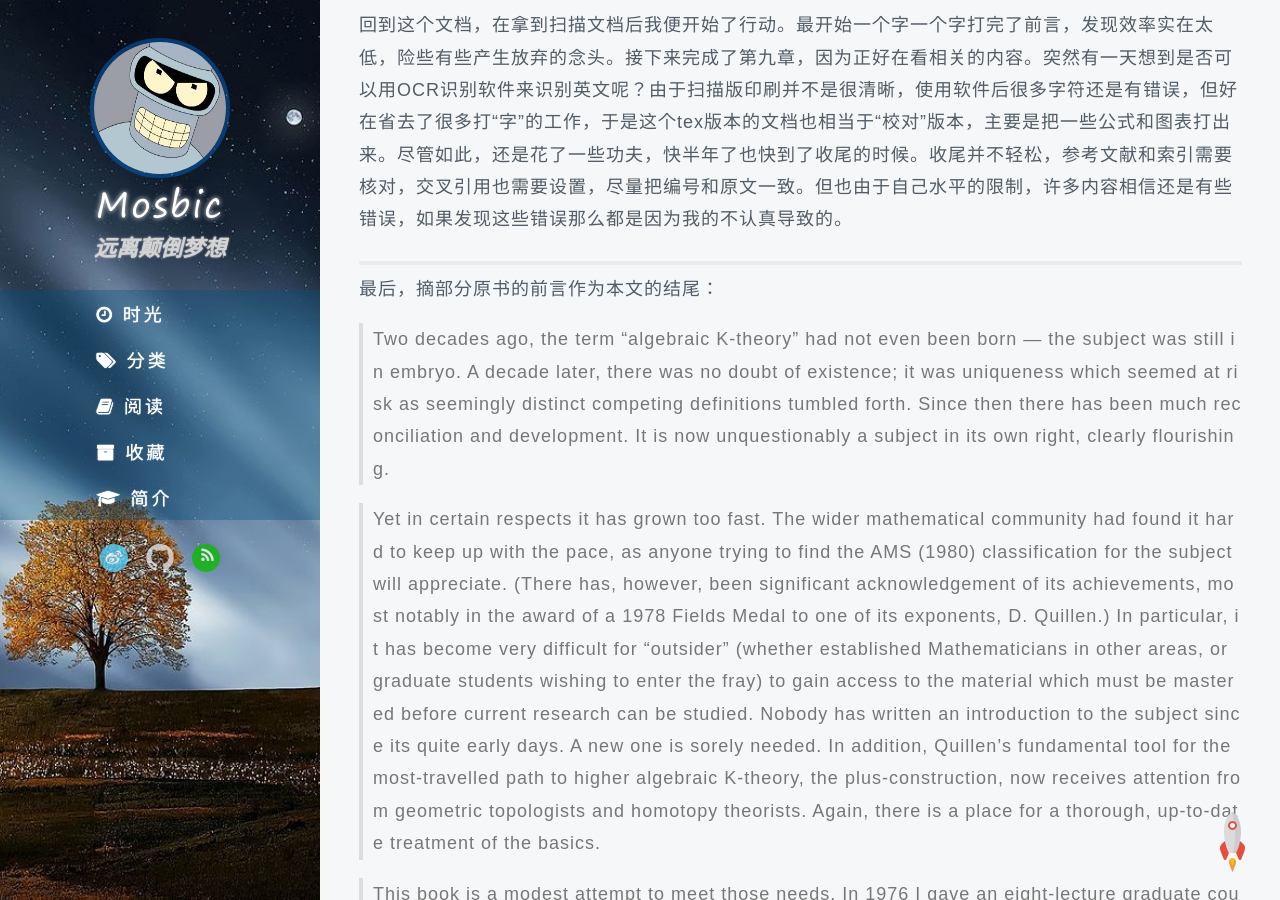
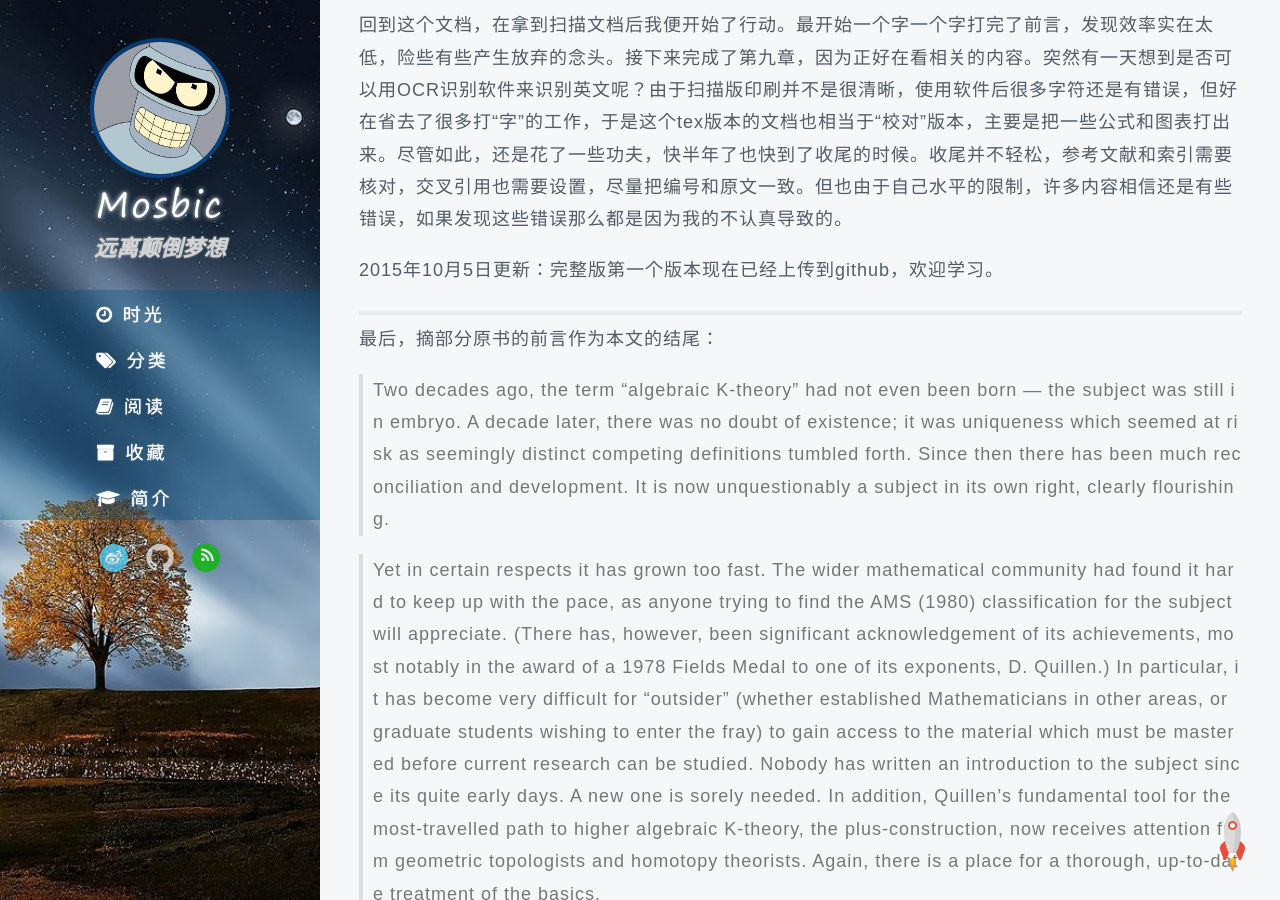
Before and after one commit to halois/halois.github.io, a Jekyll site: the page built from _posts/2015-09-11-berrickktheory.md, in a window 1280 px wide and 900 px high, scrolled down 854 px. Built offline with Jekyll 4.4.1, drawn with Linux system fonts in a browser that asks for light colours; some web fonts are replaced; formulas are drawn with MathJax 3; comment, search, counter and statistics services are not loaded.

Commit message:
10.5更新

```diff
--- a/_posts/2015-09-11-berrickktheory.md
+++ b/_posts/2015-09-11-berrickktheory.md
@@ -24,6 +24,8 @@ math: true
 
 回到这个文档，在拿到扫描文档后我便开始了行动。最开始一个字一个字打完了前言，发现效率实在太低，险些有些产生放弃的念头。接下来完成了第九章，因为正好在看相关的内容。突然有一天想到是否可以用OCR识别软件来识别英文呢？由于扫描版印刷并不是很清晰，使用软件后很多字符还是有错误，但好在省去了很多打“字”的工作，于是这个tex版本的文档也相当于“校对”版本，主要是把一些公式和图表打出来。尽管如此，还是花了一些功夫，快半年了也快到了收尾的时候。收尾并不轻松，参考文献和索引需要核对，交叉引用也需要设置，尽量把编号和原文一致。但也由于自己水平的限制，许多内容相信还是有些错误，如果发现这些错误那么都是因为我的不认真导致的。
 
+2015年10月5日更新：完整版第一个版本现在已经上传到github，欢迎学习。
+
 ----
 
 最后，摘部分原书的前言作为本文的结尾：
```
